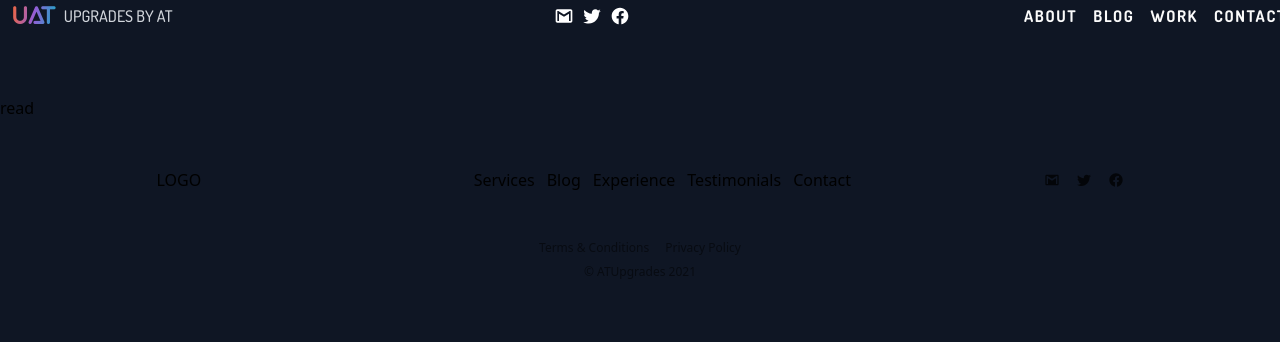
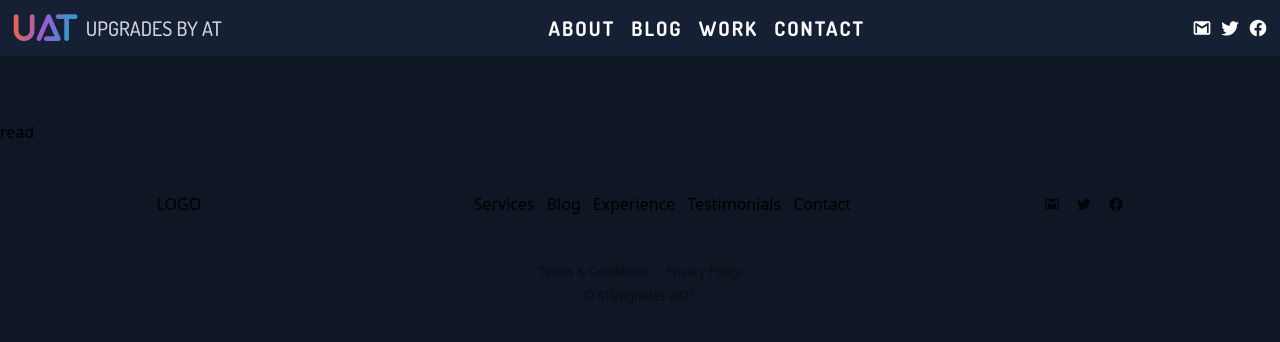
Before and after one commit to AaronTheDesigner/ubat_front, a Next.js app: page /read in a window 1280 px wide. Shown: the top 342 px of the page. Built offline with nearby package versions, Linux system fonts and the light colour scheme; what @tailwindcss/typography would draw is missing.

Commit message:
nav colored

```diff
--- a/components/LogoInline.js
+++ b/components/LogoInline.js
@@ -4,8 +4,8 @@ const LogoInline = () => {
   return (
     <div className="inline">
         <div className='flex items-center gap-x-2'>
-            <span className='font-bold text-2xl text-center equinox-bold uppercase logo'>UAT</span>
-            <span className='text-gray-300 dosis-medium uppercase' >Upgrades By AT</span>
+            <span className='font-bold text-2xl text-center equinox-bold uppercase logo md:text-4xl'>UAT</span>
+            <span className='text-gray-300 dosis-medium uppercase md:text-xl' >Upgrades By AT</span>
         </div>
     </div>
   )
--- a/components/nav/Nav.js
+++ b/components/nav/Nav.js
@@ -6,9 +6,11 @@ import LogoInline from '../LogoInline'
 
 const Nav = () => {
     return (
-        <nav className='text-white flex items-center justify-between px-3 flex-wrap'>
+        <nav className='text-white flex items-center justify-between px-3 py-2 flex-wrap bg-lightblue'>
+            {/* logo */}
             <div className=""><LogoInline/></div>
-            <div className="flex gap-x-2">
+            {/* social */}
+            <div className="flex gap-x-2 md:order-last">
                 <Link href="#email" class="p-2">
                     <svg className="w-5 h-5" width="24" height="24" viewBox="0 0 24 24" fill="none" xmlns="http://www.w3.org/2000/svg">
                         <title>Email</title>
@@ -28,7 +30,8 @@ const Nav = () => {
                     </svg>
                 </Link>
             </div>
-            <div className="p-1 w-64 grid place-items-center">
+            {/* links */}
+            <div className="p-1 grid place-items-center md:text-xl">
                 <ul className="flex">
                     <Link href="#about">
                         <a className='mx-2 dosis-bold uppercase tracking-widest'>
--- a/tailwind.config.js
+++ b/tailwind.config.js
@@ -8,6 +8,7 @@ module.exports = {
     extend: {
       colors: {
         blue: '#0F1624',
+        lightblue: '#162035',
         teal: '#13ADC7',
         purple: '#945DD6',
         orange: '#F46737',
```
